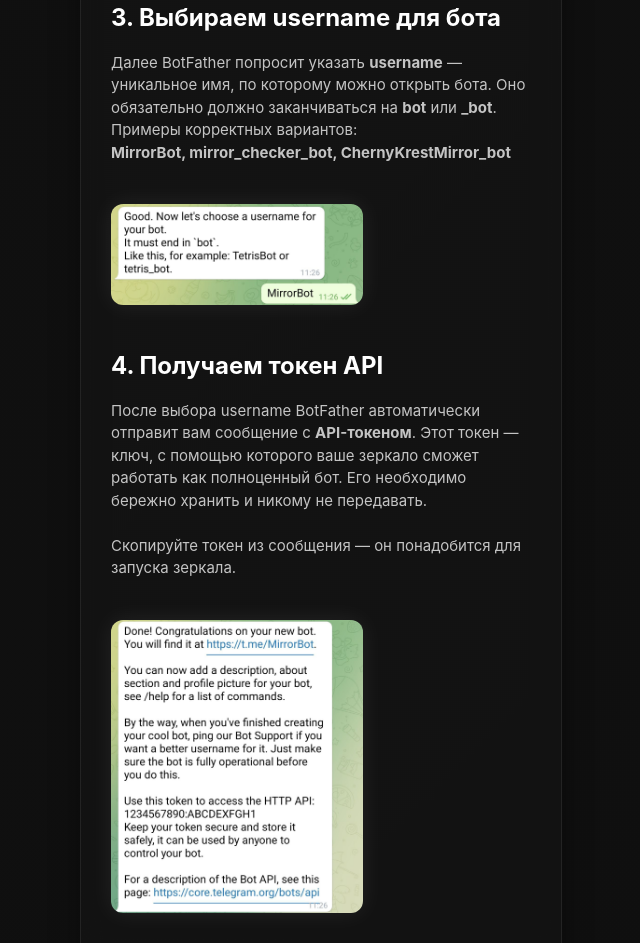
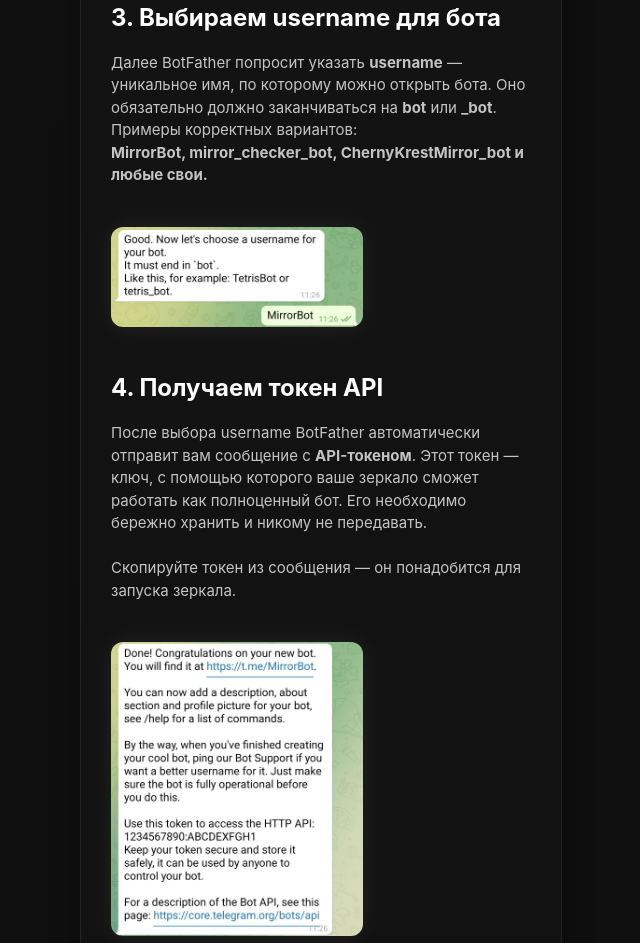
Before and after one commit to chernykrest/chernykrest.github.io, a plain HTML site: page mirror.html in a window 1280 px wide. Shown: the part 952-1895 px from the top of the page, without its empty margins (319-959 px from the left). Drawn offline with Linux system fonts and the light colour scheme.

Commit message:
Update mirror.html

```diff
--- a/mirror.html
+++ b/mirror.html
@@ -52,7 +52,7 @@
         <br>
         <b>MirrorBot, </b>
         <b>mirror_checker_bot, </b>
-        <b>ChernyKrestMirror_bot</b>
+        <b>ChernyKrestMirror_bot и любые свои.</b>
     </p>
 
     <img src="mirror2.jpg" alt="Создание бота — шаг 2" class="logo" style="width:100%; border-radius:12px; margin-top:12px;">
```
